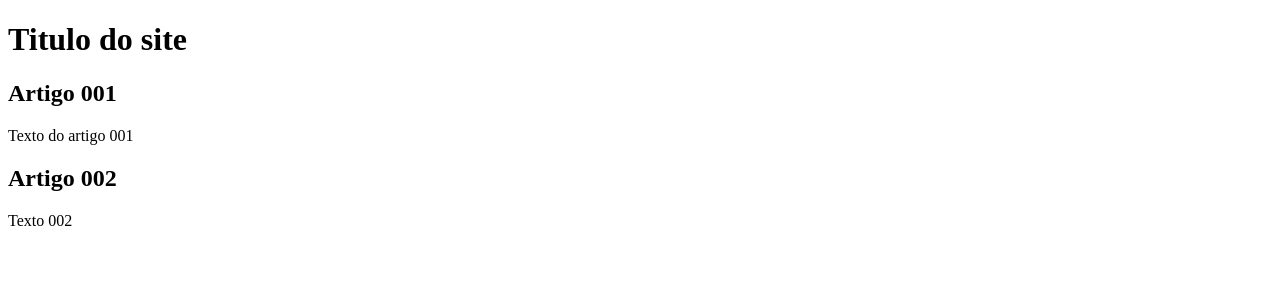
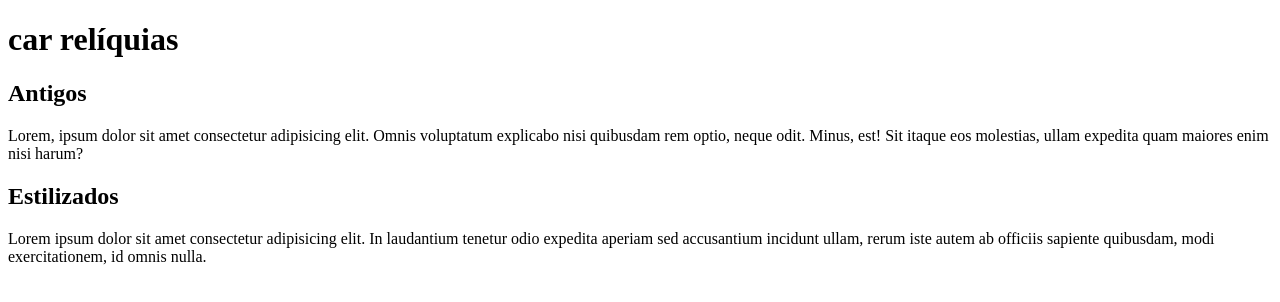
Before and after one commit to Gpasifico/projeto-site, a plain HTML site: page index.html in a window 1280 px wide. Drawn offline with Linux system fonts and the light colour scheme.

Commit message:
add conteúdo

```diff
--- a/index.html
+++ b/index.html
@@ -9,14 +9,14 @@
 <body>
     <main>
         <header>
-            <h1>Titulo do site </h1>
+            <h1>car relíquias </h1>
             <article>
-                <h2>Artigo 001</h2>
-                <p> Texto do artigo 001</p>
+                <h2>Antigos</h2>
+                <p> Lorem, ipsum dolor sit amet consectetur adipisicing elit. Omnis voluptatum explicabo nisi quibusdam rem optio, neque odit. Minus, est! Sit itaque eos molestias, ullam expedita quam maiores enim nisi harum?</p>
             </article>
             <article>
-                <h2> Artigo 002</h2>
-                <p> Texto 002</p>
+                <h2> Estilizados</h2>
+                <p> Lorem ipsum dolor sit amet consectetur adipisicing elit. In laudantium tenetur odio expedita aperiam sed accusantium incidunt ullam, rerum iste autem ab officiis sapiente quibusdam, modi exercitationem, id omnis nulla.</p>
             </article>
         </header>
     </main>
```
